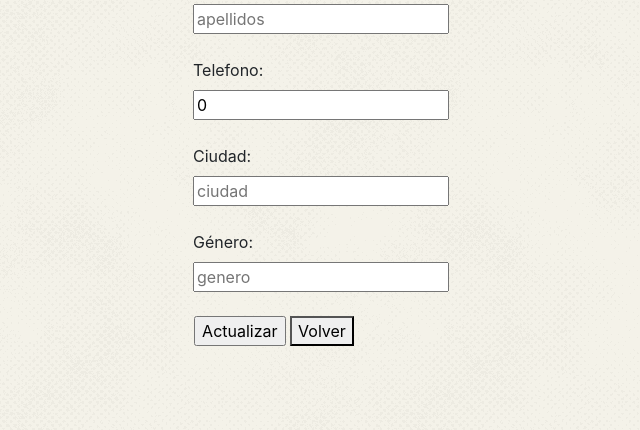
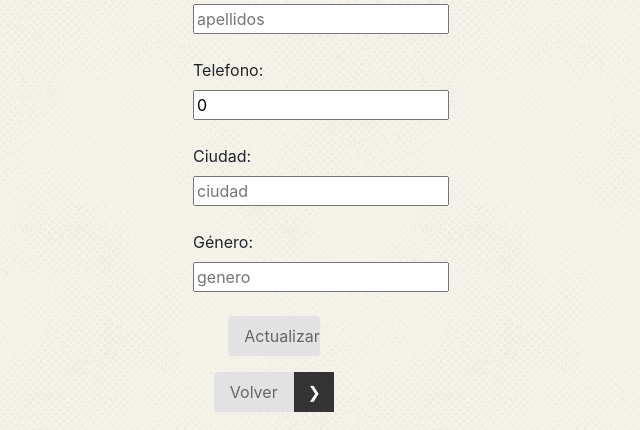
Before and after one commit to Pjorda96/lolitos, a PHP site: page /public/perfil.php in a window 1280 px wide. Shown: the part 370-800 px from the top of the page, without its empty margins (366-1006 px from the left). Run offline with PHP 8.4, Linux system fonts and the light colour scheme; the visitor is signed in with stand-in values (Sample User, id 1); data comes from the database, SQL or seed files in the repository; some libraries are stand-ins or nearby versions.

Commit message:
botones css

```diff
--- a/Floridacar/public/views/modificarPerfilview.php
+++ b/Floridacar/public/views/modificarPerfilview.php
@@ -28,6 +28,8 @@
   </head>
   <body>
     <form class="" action="perfil.php" method="post" onsubmit="">
+      <button type="button" class="btn" onclick="location.href='index.php';"> Volver <span class="arrow">❯</span></button>
+
       <input type="hidden" placeholder="user" id="usuario" name="usuario" value="<?=$perfil->getUsuario()?>"><br>
       <input type="text" placeholder="nombre" id="nombre" name="nombre" value="<?=$perfil->getNombre()?>"><br>
       <input type="text" placeholder="apellidos" id="apellidos" name="apellidos" value="<?=$perfil->getApellidos()?>"><br>
@@ -37,7 +39,9 @@
         <option>hombre</option>
         <option>mujer</option>
       </select>
-      <input type="submit" class="btn" name="Enviar" value="Enviar">
+
+      <input type="submit" class="btn" name="Enviar" value="Enviar">  <br>
+
       <input type="hidden" name="id" value="">
     </form>
   </body>
--- a/Floridacar/public/views/tarjetaview.php
+++ b/Floridacar/public/views/tarjetaview.php
@@ -49,7 +49,8 @@
                    <ul class="list-unstyled">
                        <?php if (!isset($_SESSION['usuario'])){
                            echo '<li><a href="login.php" class="text-white">Iniciar Sesión</a></li>';
-                       }else {
+                       }
+                       else {
                            echo '<li><a href="perfil.php" class="text-white">Ver perfil</a></li>';
                            echo '<li><a href="cerrarSesion.php" class="text-white">Cerrar Sesión</a></li>';
                        }
@@ -106,7 +107,7 @@
                <td align="right"></td>
              </tr>
            </table>
-           <input type="submit" name="Apuntarse" value="Apuntarse" id="apuntarse"><span class="arrow">❯</span>
+           <input type="submit" name="Apuntarse" value="Apuntarse" id="apuntarse" class="btn">
            <button type="button" class="btn" onclick="location.href='index.php';"> Volver <span class="arrow">❯</span> </button>
 
      </main>
--- a/Floridacar/public/views/verPerfil.php
+++ b/Floridacar/public/views/verPerfil.php
@@ -20,6 +20,7 @@
 
     <!-- Custom styles for this template -->
     <link href="css/album.css" rel="stylesheet">
+      <link href="css/botones.css" rel="stylesheet">
     <link rel="stylesheet" href="https://use.fontawesome.com/releases/v5.0.13/css/all.css" integrity="sha384-DNOHZ68U8hZfKXOrtjWvjxusGo9WQnrNx2sqG0tfsghAvtVlRW3tvkXWZh58N9jp" crossorigin="anonymous">
   </head>
   <body>
@@ -114,8 +115,8 @@
             </div>
             <input type="text" placeholder="genero" id="genero" name="genero" value="<?=$baseDatos->getGenero()?>" readonly>
         </div><br>
-        <input type="button" onclick="location.href='modificarPerfil.php';" value="Actualizar" />
-    <button type="button" class="btn-price" onclick="location.href='index.php';"> Volver </button>
+        <input class="btn" type="button" onclick="location.href='modificarPerfil.php';" value="Actualizar" />
+    <button type="button" class="btn" onclick="location.href='index.php';"> Volver <span class="arrow">❯</span></button>
 
   </div>
 
```
